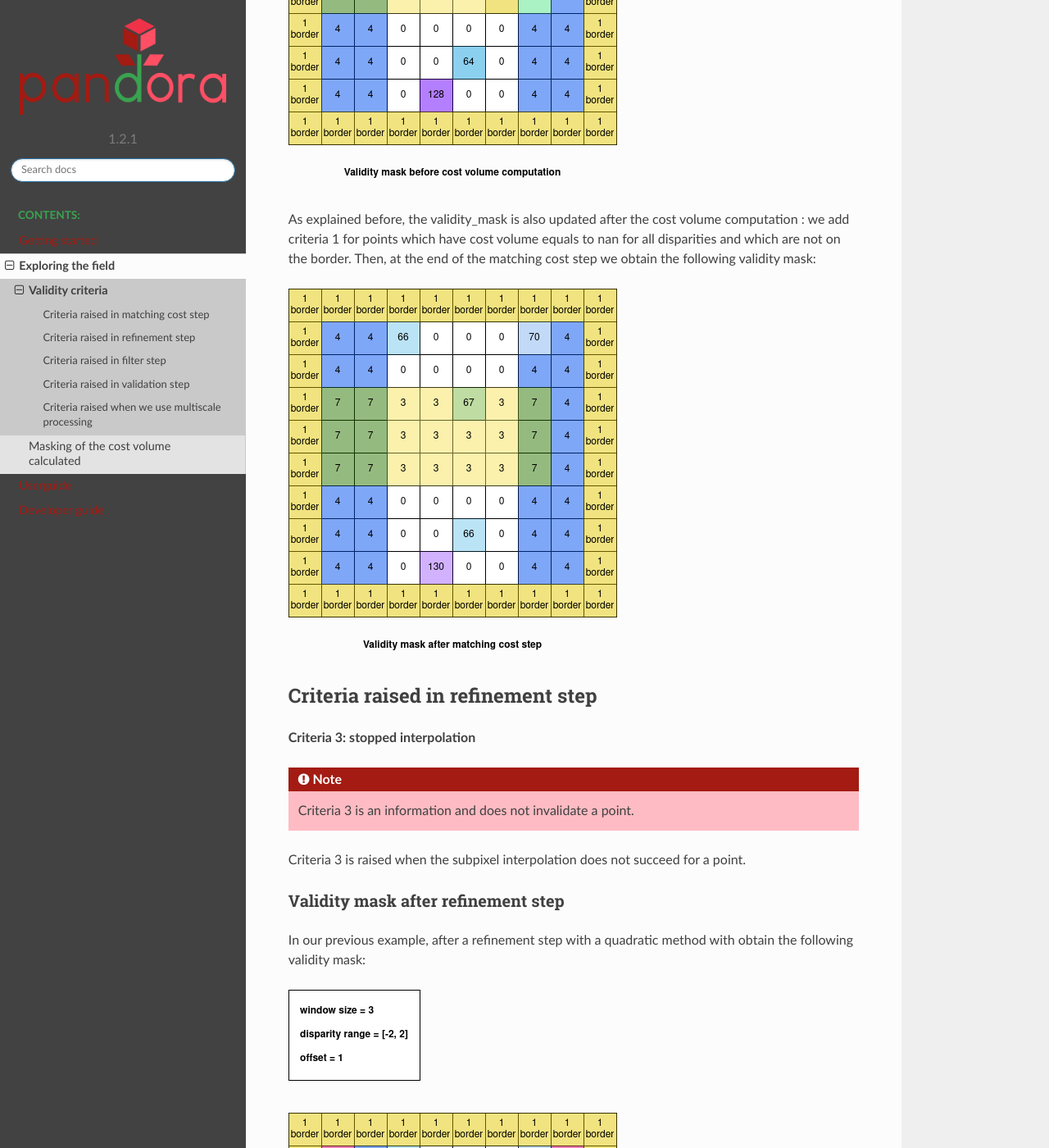
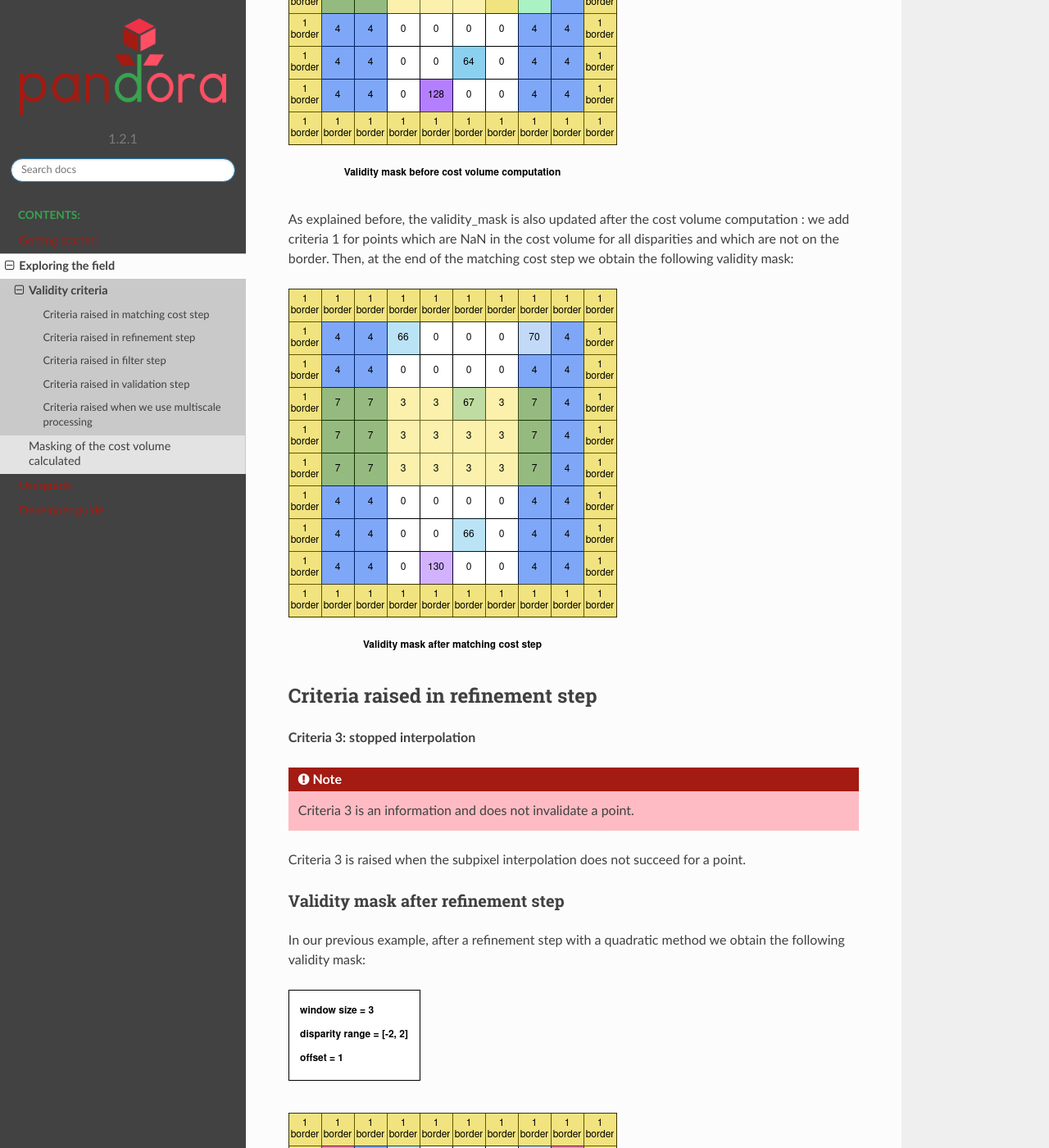
Before and after one commit to CNES/Pandora, a Sphinx documentation site: the page built from docs/source/exploring_the_field/criteria.rst, in a window 1280 px wide and 1400 px high, scrolled down 7989 px. Shown: the whole window at 82% size. Built offline with Sphinx 7.4.7 and the Read the Docs theme 2.0.0, drawn with Linux system fonts in a browser that asks for light colours; formulas are drawn with MathJax 3; pages that are not in the unit, such as notebooks, are missing from menus; some of the changed text lies outside the part shown.

Commit message:
typo: correct typos in criteria documentation

```diff
--- a/docs/source/exploring_the_field/criteria.rst
+++ b/docs/source/exploring_the_field/criteria.rst
@@ -148,7 +148,7 @@
 
 Criteria 1 is also set after the cost volume computation for points that meet two conditions:
 
-- their cost volume is equal to nan for all disparities in the disparity range.
+- their cost volume are NaN for all disparities in the disparity range.
 - they are not on the edge of the image.
 
 **Criteria 2: right incomplete disparity range**
@@ -212,8 +212,8 @@
 
 .. image:: ../Images/validity_mask_before_cv.drawio.png
 
-As explained before, the validity_mask is also updated after the cost volume computation : we add criteria 1 for points which have
-cost volume equals to nan for all disparities and which are not on the border.
+As explained before, the validity_mask is also updated after the cost volume computation : we add criteria 1 for points which are NaN in the
+cost volume for all disparities and which are not on the border.
 Then, at the end of the matching cost step we obtain the following validity mask:
 
 .. image:: ../Images/validity_mask_matching_cost.drawio.png
@@ -230,7 +230,7 @@
 Validity mask after refinement step
 -----------------------------------
 
-In our previous example, after a refinement step with a quadratic method with obtain the following validity mask:
+In our previous example, after a refinement step with a quadratic method we obtain the following validity mask:
 
 .. image:: ../Images/validity_mask_refinement.drawio.png
 
```
Also changed, not shown: other parts of docs/source/exploring_the_field/criteria.rst (+1 -1 lines).
